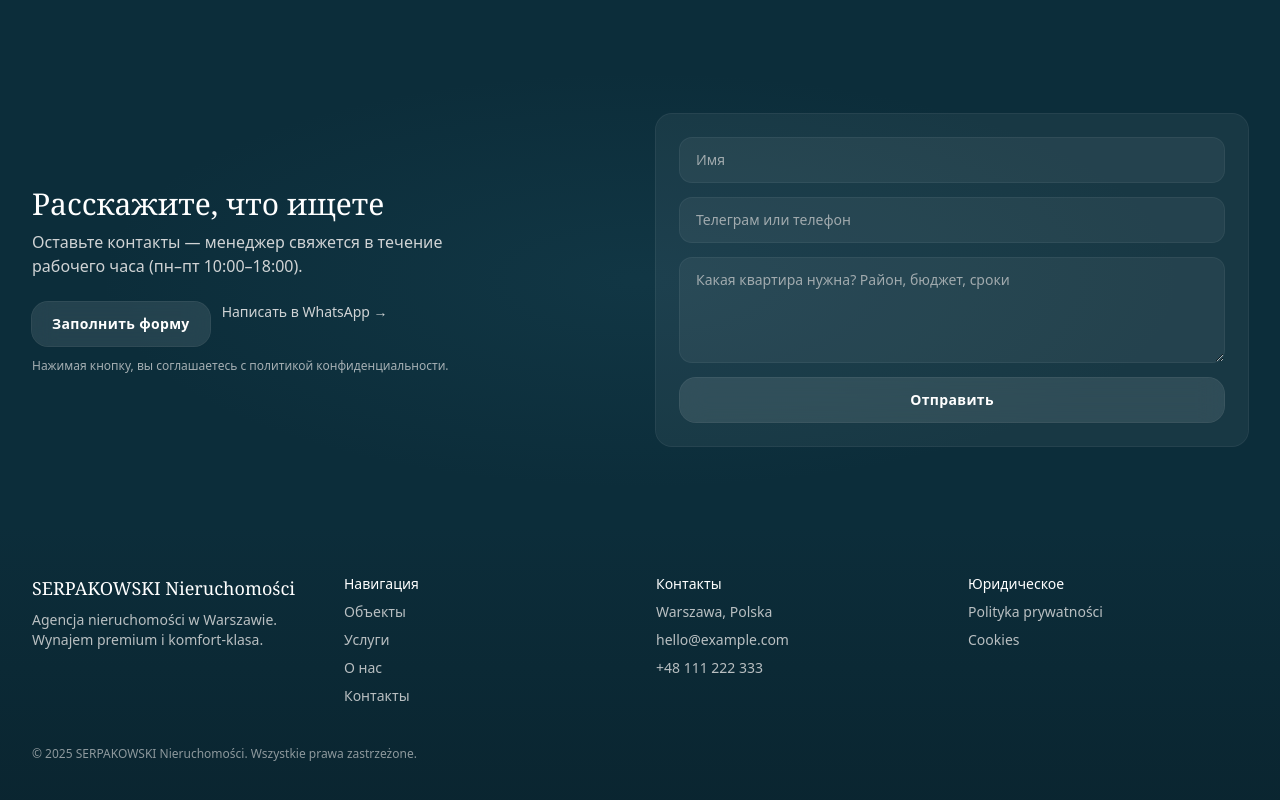
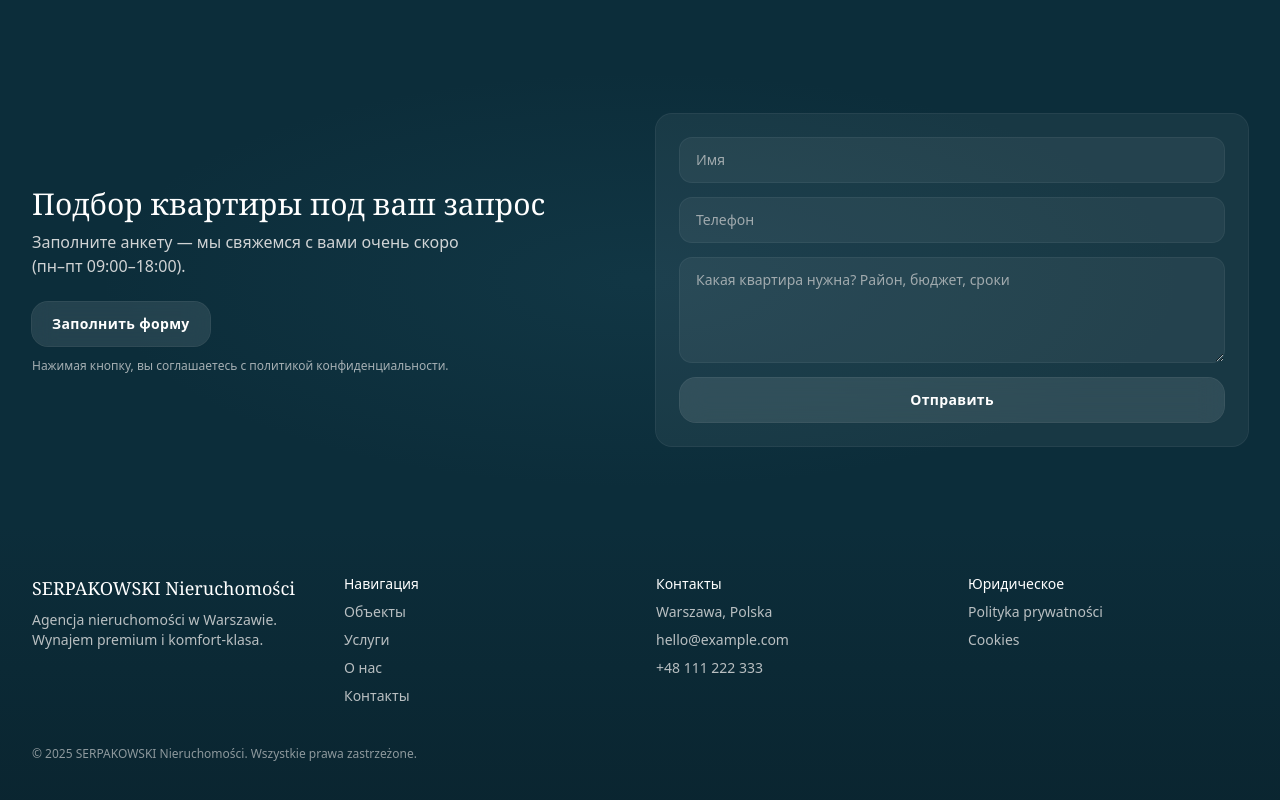
Before and after one commit to kovlaks/serpak-site, a Next.js app: page / in a window 1280 px wide. Shown: the part 1212-2012 px from the top of the page. Built offline with nearby package versions, Linux system fonts and the light colour scheme.

Commit message:
Update page.tsx

```diff
--- a/app/page.tsx
+++ b/app/page.tsx
@@ -248,18 +248,22 @@ export default function Page() {
         <Container>
           <div className="grid gap-8 md:grid-cols-2 items-center">
             <div>
-              <h2 className="font-serif text-3xl text-white">Расскажите, что ищете</h2>
-              <p className="mt-2 text-neutral-200/90 max-w-md">Оставьте контакты — менеджер свяжется в течение рабочего часа (пн–пт 10:00–18:00).</p>
+              <h2 className="font-serif text-3xl text-white">Подбор квартиры под ваш запрос</h2>
+              <p className="mt-2 text-neutral-200/90 max-w-md">Заполните анкету — мы свяжемся с вами очень скоро (пн–пт 09:00–18:00).</p>
               <div className="mt-6 flex gap-3">
                 <Button href="#">Заполнить форму</Button>
-                <a className="text-sm text-neutral-200/90 hover:text-white" href="https://wa.me/" target="_blank" rel="noreferrer">Написать в WhatsApp →</a>
               </div>
               <p className="mt-3 text-xs text-neutral-200/70">Нажимая кнопку, вы соглашаетесь с политикой конфиденциальности.</p>
             </div>
             <div className="rounded-2xl p-6 ring-1 ring-white/10 bg-white/5">
               <form className="grid gap-4">
                 <input placeholder="Имя" className="w-full rounded-xl bg-white/5 px-4 py-3 text-sm text-white placeholder-neutral-300/70 ring-1 ring-white/10 focus:outline-none focus:ring-2 focus:ring-amber-300" />
-                <input placeholder="Телеграм или телефон" className="w-full rounded-xl bg-white/5 px-4 py-3 text-sm text-white placeholder-neutral-300/70 ring-1 ring-white/10 focus:outline-none focus:ring-2 focus:ring-amber-300" />
+               <input
+                  name="phone"
+                  placeholder="Телефон"
+                  required
+                  className="w-full rounded-xl bg-white/5 px-4 py-3 text-sm text-white placeholder-neutral-300/70 ring-1 ring-white/10 focus:outline-none focus:ring-2 focus:ring-amber-300"
+                />
                 <textarea placeholder="Какая квартира нужна? Район, бюджет, сроки" rows={4} className="w-full rounded-xl bg-white/5 px-4 py-3 text-sm text-white placeholder-neutral-300/70 ring-1 ring-white/10 focus:outline-none focus:ring-2 focus:ring-amber-300" />
                 <Button>Отправить</Button>
               </form>
```
